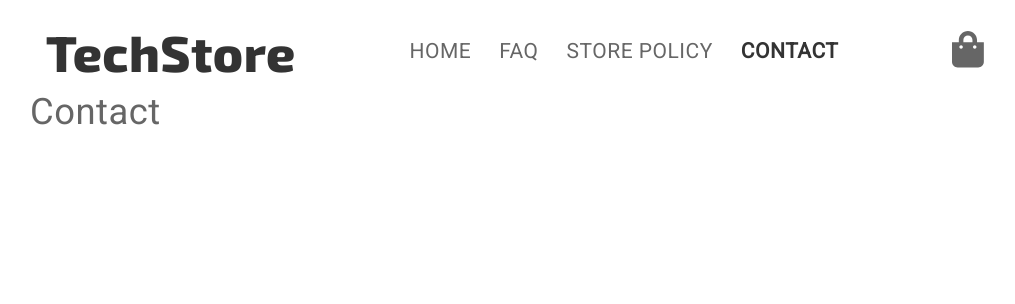
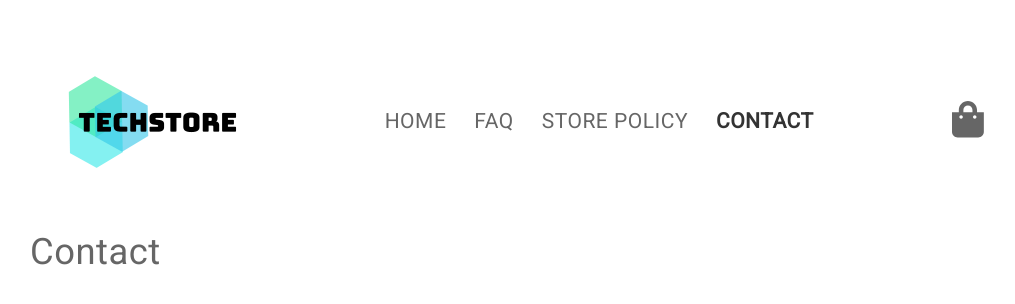
Before and after one commit to paulinastefanska/OnlineShop-FinalProject, a React (Create React App) app in the folder client/: page /contact in a window 1280 px wide. Shown: the top 304 px of the page, without its empty margins (125-1140 px from the left). Built offline with nearby package versions, Linux system fonts and the light colour scheme.

Commit message:
Add logo

```diff
--- a/client/src/components/common/Logo/Logo.js
+++ b/client/src/components/common/Logo/Logo.js
@@ -1,11 +1,12 @@
 import React from 'react';
 import { Link } from 'react-router-dom';
+import logo from './logo.png';
 
 import './Logo.scss';
 
 const Logo = () => (
-	<Link className="logo" to ="/">
-  	<h1>TechStore</h1>
+  <Link className="logo" to ="/">
+    <img src={logo} alt={'logo'}/>
   </Link>
 );
 
```
Also changed, not shown: client/src/components/common/Logo/logo.png (added).
